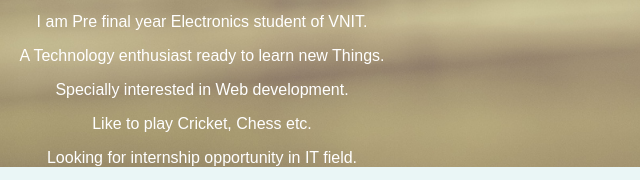
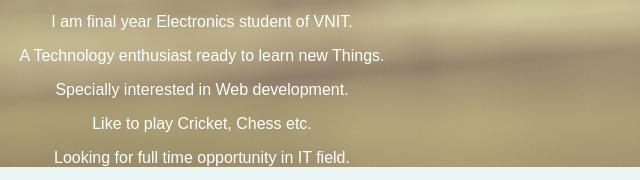
Before and after one commit to prosolver9604/resume_site, a plain HTML site: page index.html in a window 1280 px wide. Shown: the part 335-515 px from the top of the page, 438-1078 px from the left. Drawn offline with Linux system fonts and the light colour scheme.

Commit message:
Update index.html

```diff
--- a/index.html
+++ b/index.html
@@ -12,11 +12,11 @@
     <h1 id="heading"  >Anup Hujare</h1>
     <img src="dpforweb.jpg" alt="not found dpforweb" class="tab" >
     <p>
-        <p>I am Pre final year Electronics student of VNIT.</p>
+        <p>I am final year Electronics student of VNIT.</p>
         <p>A Technology enthusiast ready to learn new Things.</p>
         <p>Specially interested in Web development.</p>
         <p>Like to play Cricket, Chess etc. </p>
-        <p>Looking for internship opportunity in IT field.</p>
+        <p>Looking for full time opportunity in IT field.</p>
     </p>
 </header>
 
```
